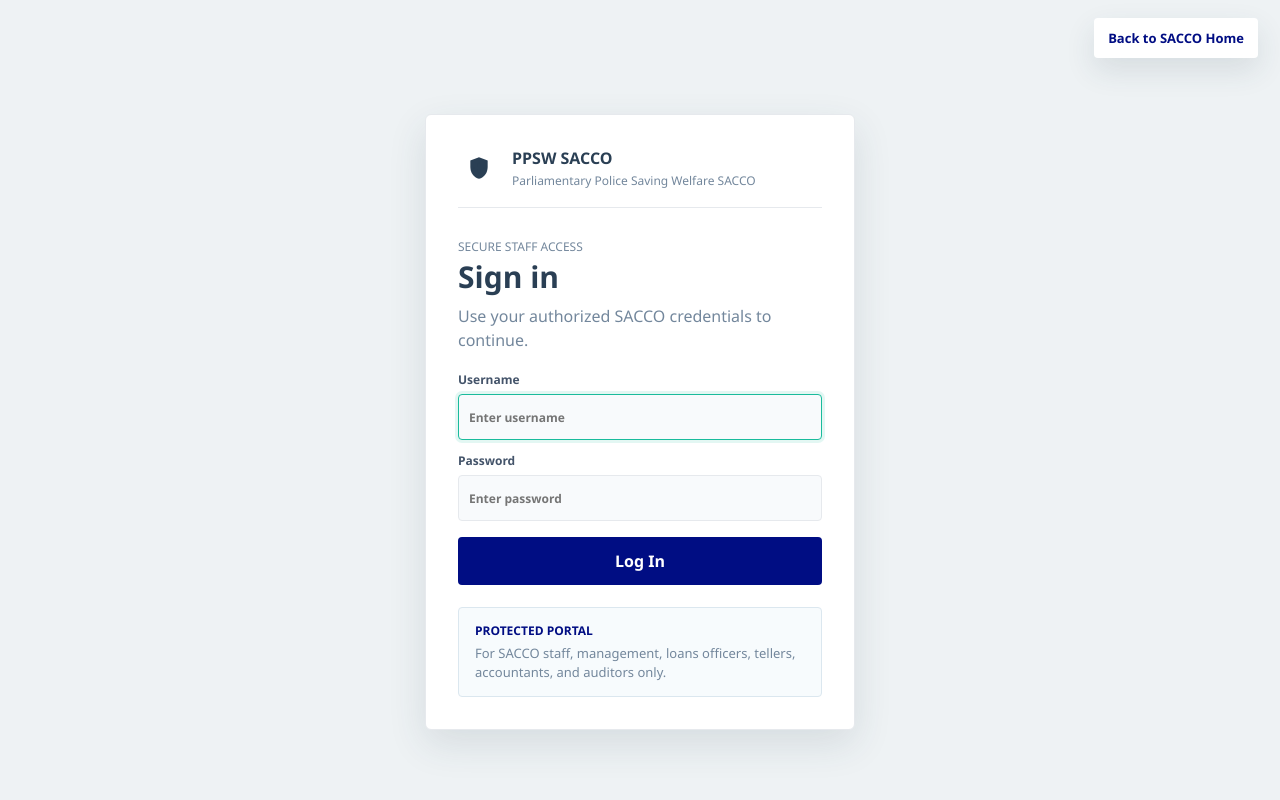
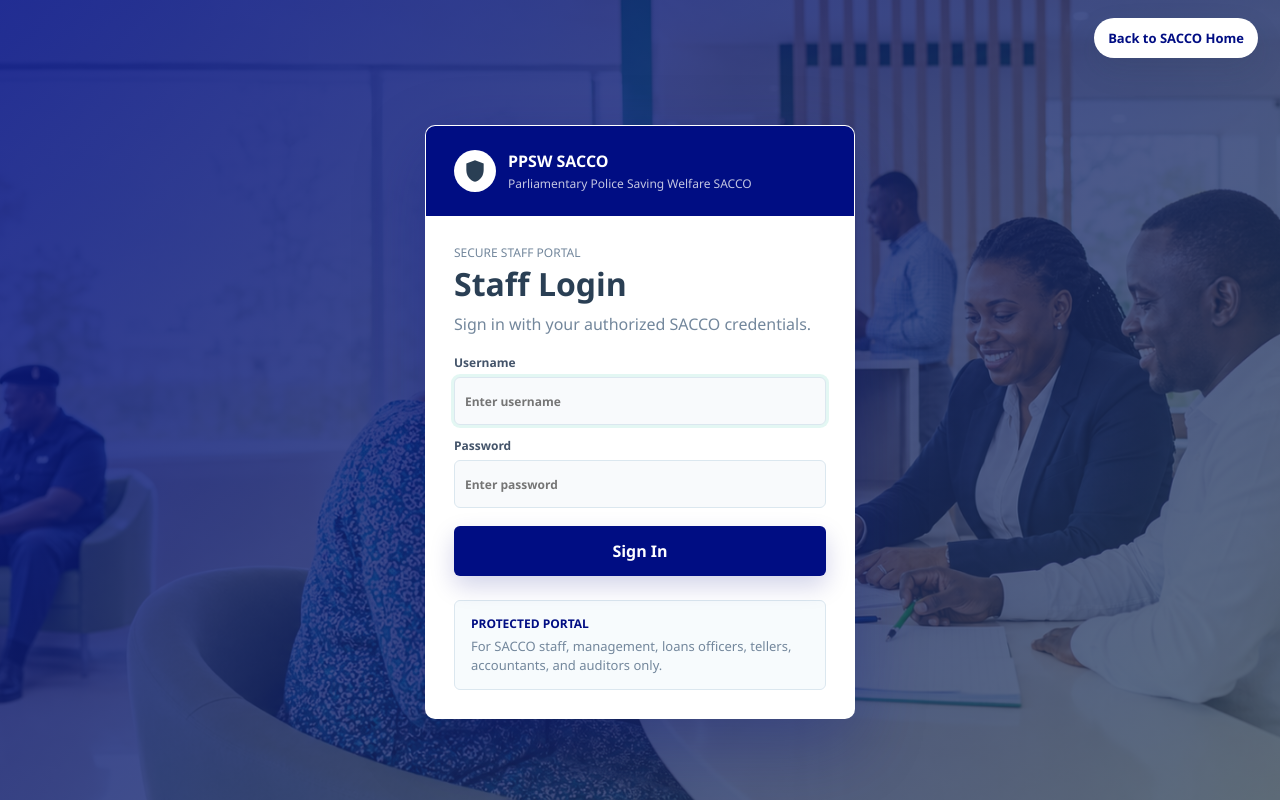
Before and after one commit to safiarogose/SaccoManagemntSystem, a Django app: page /login/ in a window 1280 px wide. Run offline with Django 5.2, Linux system fonts and the light colour scheme.

Commit message:
Redesign login page styling

```diff
--- a/core/templates/core/login.html
+++ b/core/templates/core/login.html
@@ -2,16 +2,16 @@
 
 {% block auth_content %}
 <div class="auth-heading">
-    <p class="eyebrow">Secure Staff Access</p>
-    <h1>Sign in</h1>
-    <p>Use your authorized SACCO credentials to continue.</p>
+    <p class="eyebrow">Secure Staff Portal</p>
+    <h1>Staff Login</h1>
+    <p>Sign in with your authorized SACCO credentials.</p>
 </div>
 
 <form class="form-grid auth-form" method="post">
     {% csrf_token %}
     <label class="full">Username<input name="username" autocomplete="username" placeholder="Enter username" required autofocus></label>
     <label class="full">Password<input name="password" type="password" autocomplete="current-password" placeholder="Enter password" required></label>
-    <button class="primary-button full auth-submit" type="submit">Log In</button>
+    <button class="primary-button full auth-submit" type="submit">Sign In</button>
 </form>
 
 <div class="auth-footnote">
--- a/static/styles.css
+++ b/static/styles.css
@@ -1920,7 +1920,9 @@ tr.is-hidden {
 .auth-portal-page {
     position: relative;
     overflow-x: hidden;
-    background: #eef2f4;
+    background:
+        linear-gradient(135deg, rgba(0, 13, 131, 0.86), rgba(42, 63, 84, 0.72)),
+        url("images/sacco-hero.png") center / cover fixed;
 }
 
 .auth-shell {
@@ -1932,11 +1934,12 @@ tr.is-hidden {
 
 .auth-card {
     width: min(430px, 100%);
-    padding: 32px;
-    border: 1px solid var(--line);
-    border-radius: 6px;
+    overflow: hidden;
+    padding: 0;
+    border: 1px solid rgba(255, 255, 255, 0.24);
+    border-radius: 10px;
     background: var(--surface);
-    box-shadow: 0 14px 38px rgba(42, 63, 84, 0.12);
+    box-shadow: 0 24px 70px rgba(0, 13, 131, 0.28);
 }
 
 .auth-visual {
@@ -2007,7 +2010,7 @@ tr.is-hidden {
     justify-content: center;
     min-height: 40px;
     padding: 0 14px;
-    border-radius: 4px;
+    border-radius: 999px;
     background: #ffffff;
     color: #000d83;
     font-size: 13px;
@@ -2020,9 +2023,11 @@ tr.is-hidden {
     display: flex;
     align-items: center;
     gap: 12px;
-    margin-bottom: 30px;
-    padding-bottom: 18px;
-    border-bottom: 1px solid var(--line);
+    margin: 0;
+    padding: 24px 28px;
+    border-bottom: 0;
+    background: #000d83;
+    color: #ffffff;
 }
 
 .auth-brand strong,
@@ -2032,16 +2037,17 @@ tr.is-hidden {
 
 .auth-brand span {
     margin-top: 3px;
-    color: var(--muted);
+    color: rgba(255, 255, 255, 0.76);
     font-size: 12px;
 }
 
 .auth-heading {
-    margin-bottom: 18px;
+    margin: 0 28px 18px;
+    padding-top: 28px;
 }
 
 .auth-heading h1 {
-    font-size: 30px;
+    font-size: 32px;
     font-weight: 700;
     line-height: 1.12;
 }
@@ -2055,7 +2061,7 @@ tr.is-hidden {
 .auth-form {
     grid-template-columns: 1fr;
     gap: 12px;
-    padding: 0;
+    padding: 0 28px;
 }
 
 .auth-form label {
@@ -2063,25 +2069,26 @@ tr.is-hidden {
 }
 
 .auth-form input {
-    min-height: 46px;
-    border-radius: 4px;
+    min-height: 48px;
+    border-color: #dbe7ef;
+    border-radius: 6px;
     background: #f8fafc;
 }
 
 .auth-submit {
-    min-height: 48px;
-    margin-top: 4px;
-    border-radius: 4px;
+    min-height: 50px;
+    margin-top: 6px;
+    border-radius: 6px;
     background: #000d83;
     font-weight: 800;
-    box-shadow: none;
+    box-shadow: 0 10px 24px rgba(0, 13, 131, 0.18);
 }
 
 .auth-footnote {
-    margin-top: 22px;
+    margin: 24px 28px 28px;
     padding: 14px 16px;
     border: 1px solid #dbe7ef;
-    border-radius: 4px;
+    border-radius: 6px;
     background: #f7fbfd;
 }
 
```
Also changed, not shown: styles.css (+28 -21 lines).
